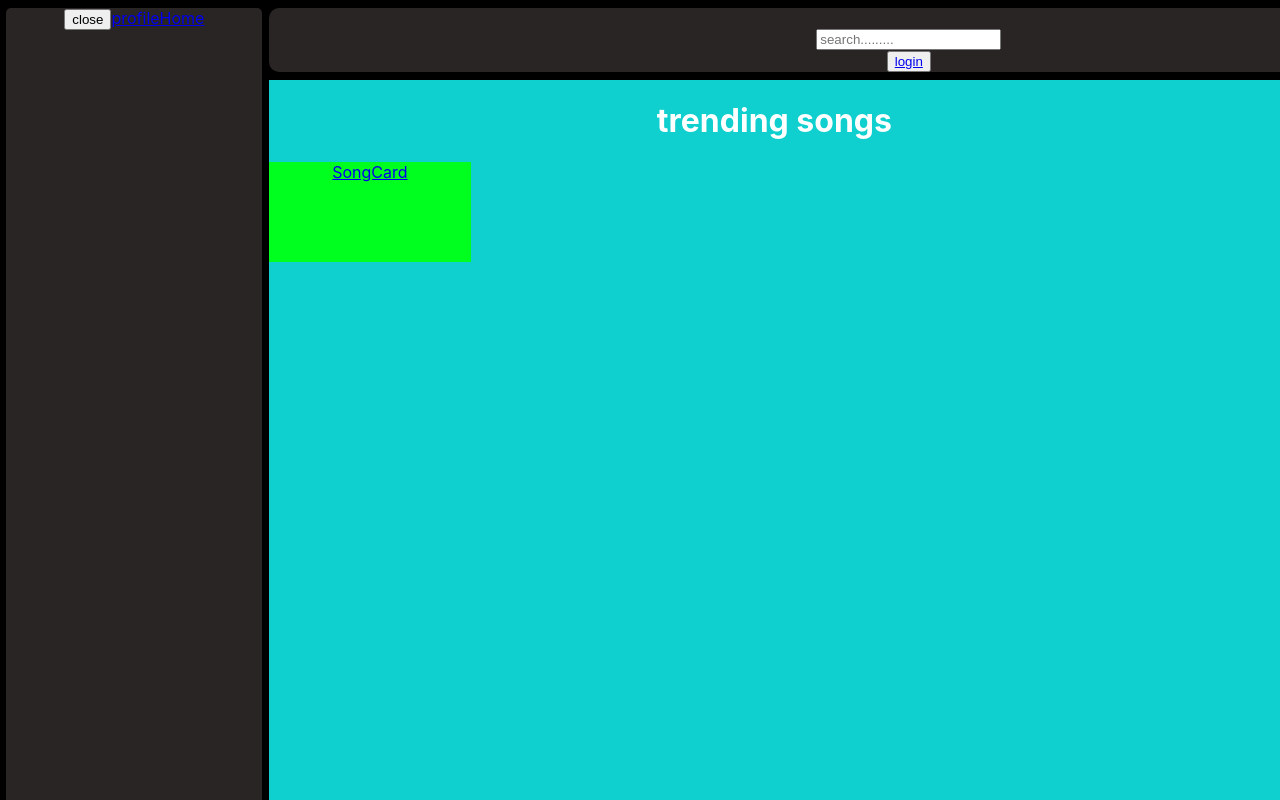
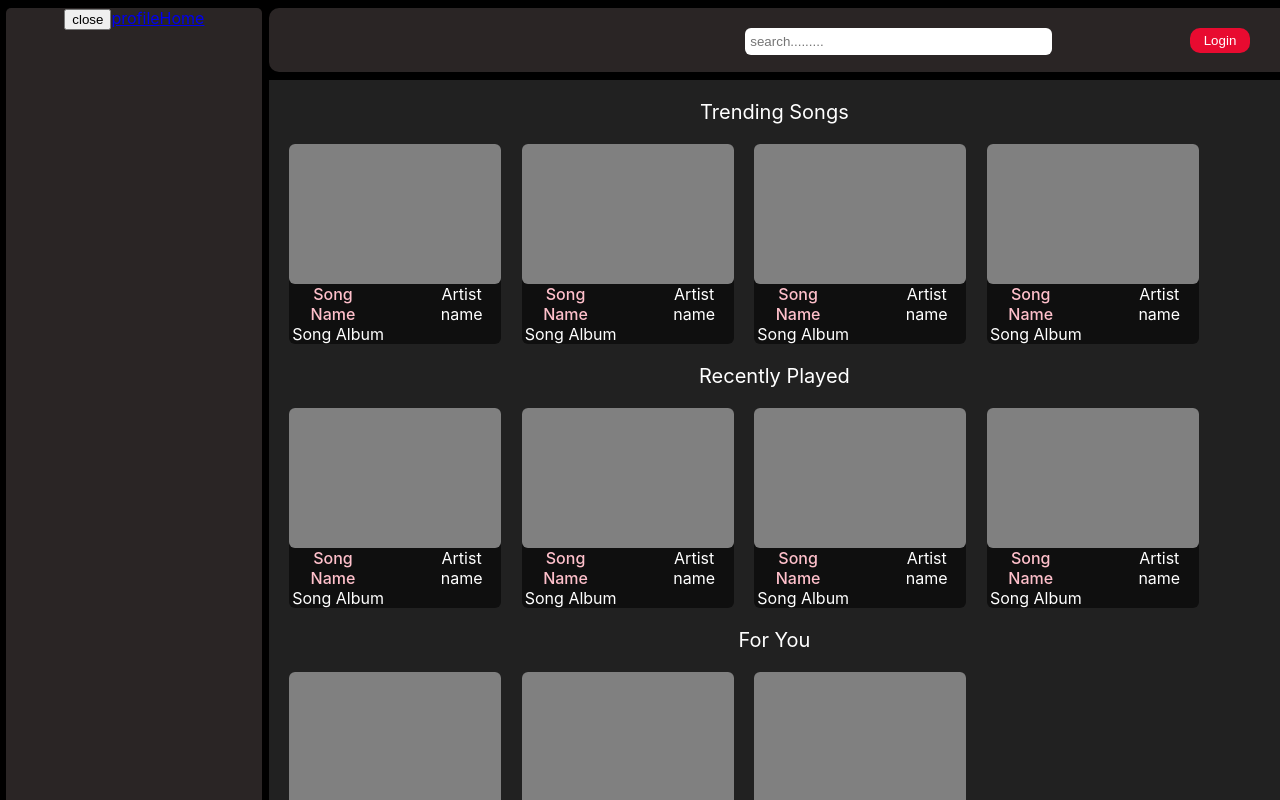
Before and after one commit to khushi-parikh/inter-iit-blockchain, a React (Create React App) app in the folder client/: page / in a window 1280 px wide. Built offline with nearby package versions, Linux system fonts and the light colour scheme.

Commit message:
song-cards page modified

```diff
--- a/client/src/Components/Music/SongCard.tsx
+++ b/client/src/Components/Music/SongCard.tsx
@@ -1,8 +1,277 @@
 import React from 'react'
 import '../style/songcard.css'
+
+// function cards(){
+//   for(var i =0 ; i<3 ; i++){
+//     let row = document.getElementById(card);
+//   }
+// }
 const SongCard = () => {
   return (
-    <div className='card'>SongCard</div>
+    <div>
+      <p>Trending Songs</p>
+
+      <div className='cards'>
+
+        <div id='card'>
+          <div className='song-image'>
+
+          </div>
+
+          <div className='song-details'>
+            <div className='song-name'>
+              Song name
+            </div>
+            <div className='artist-name'>
+              Artist name
+            </div>
+          </div>
+
+          <div className='song-details'>
+            <div className='album-name'>
+              Song Album
+            </div>
+          </div>
+
+
+
+        </div>
+
+        <div id='card'>
+          <div className='song-image'>
+
+          </div>
+
+          <div className='song-details'>
+            <div className='song-name'>
+              Song name
+            </div>
+            <div className='artist-name'>
+              Artist name
+            </div>
+          </div>
+
+          <div className='song-details'>
+            <div className='album-name'>
+              Song Album
+            </div>
+          </div>
+
+
+
+        </div>
+
+        <div id='card'>
+          <div className='song-image'>
+
+          </div>
+
+          <div className='song-details'>
+            <div className='song-name'>
+              Song name
+            </div>
+            <div className='artist-name'>
+              Artist name
+            </div>
+          </div>
+
+          <div className='song-details'>
+            <div className='album-name'>
+              Song Album
+            </div>
+          </div>
+
+        </div>
+
+        <div id='card'>
+          <div className='song-image'>
+
+          </div>
+
+          <div className='song-details'>
+            <div className='song-name'>
+              Song name
+            </div>
+            <div className='artist-name'>
+              Artist name
+            </div>
+          </div>
+
+          <div className='song-details'>
+            <div className='album-name'>
+              Song Album
+            </div>
+          </div>
+
+        </div>
+
+      </div>
+      <p>Recently played</p>
+      <div className="cards">
+
+      <div id='card'>
+          <div className='song-image'>
+
+          </div>
+
+          <div className='song-details'>
+            <div className='song-name'>
+              Song name
+            </div>
+            <div className='artist-name'>
+              Artist name
+            </div>
+          </div>
+
+          <div className='song-details'>
+            <div className='album-name'>
+              Song Album
+            </div>
+          </div>
+
+
+
+        </div>
+
+        <div id='card'>
+          <div className='song-image'>
+
+          </div>
+
+          <div className='song-details'>
+            <div className='song-name'>
+              Song name
+            </div>
+            <div className='artist-name'>
+              Artist name
+            </div>
+          </div>
+
+          <div className='song-details'>
+            <div className='album-name'>
+              Song Album
+            </div>
+          </div>
+
+        </div>
+
+        <div id='card'>
+          <div className='song-image'>
+
+          </div>
+
+          <div className='song-details'>
+            <div className='song-name'>
+              Song name
+            </div>
+            <div className='artist-name'>
+              Artist name
+            </div>
+          </div>
+
+          <div className='song-details'>
+            <div className='album-name'>
+              Song Album
+            </div>
+          </div>
+
+        </div>
+
+        <div id='card'>
+          <div className='song-image'>
+
+          </div>
+
+          <div className='song-details'>
+            <div className='song-name'>
+              Song name
+            </div>
+            <div className='artist-name'>
+              Artist name
+            </div>
+          </div>
+
+          <div className='song-details'>
+            <div className='album-name'>
+              Song Album
+            </div>
+          </div>
+
+        </div>
+      </div>
+
+      <p>For You</p>
+      <div className="cards">
+
+        <div id='card'>
+          <div className='song-image'>
+
+          </div>
+
+          <div className='song-details'>
+            <div className='song-name'>
+              Song name
+            </div>
+            <div className='artist-name'>
+              Artist name
+            </div>
+          </div>
+
+          <div className='song-details'>
+            <div className='album-name'>
+              Song Album
+            </div>
+          </div>
+
+        </div>
+
+        <div id='card'>
+          <div className='song-image'>
+
+          </div>
+
+          <div className='song-details'>
+            <div className='song-name'>
+              Song name
+            </div>
+            <div className='artist-name'>
+              Artist name
+            </div>
+          </div>
+
+          <div className='song-details'>
+            <div className='album-name'>
+              Song Album
+            </div>
+          </div>
+
+        </div>
+
+        <div id='card'>
+          <div className='song-image'>
+
+          </div>
+
+          <div className='song-details'>
+            <div className='song-name'>
+              Song name
+            </div>
+            <div className='artist-name'>
+              Artist name
+            </div>
+          </div>
+
+          <div className='song-details'>
+            <div className='album-name'>
+              Song Album
+            </div>
+          </div>
+        </div>
+      </div>
+
+    </div>
+
+
   )
 }
 
--- a/client/src/Components/Navbar/TopNavbar.tsx
+++ b/client/src/Components/Navbar/TopNavbar.tsx
@@ -10,10 +10,8 @@ const TopNavbar : React.FC<Props>= ({sidenav}) => {
     <div className={ ` ${ sidenav ? 'top-navbar':' top-navbar-add' }`}>
         <div className='top-inside'>
             <div>
-                <input type="text"  placeholder='search.........'/>
-            </div>
-            <div>
-              <button><Link to='/login'>login</Link></button>
+                <input className='search-bar'  type="text"  placeholder='search.........'/>
+                <button className='login-button'><Link to='/login'>login</Link></button>
             </div>
         </div>
     </div>
--- a/client/src/Components/pages/Home.tsx
+++ b/client/src/Components/pages/Home.tsx
@@ -7,11 +7,9 @@ const Home = () => {
   return (
     <div className='home-page'>
       <div>
-        <h1>trending songs</h1>
         <div >
           <Link to='songpage'><SongCard  />
           </Link>
-
         </div>
       </div>
     </div>
--- a/client/src/Components/style/home.css
+++ b/client/src/Components/style/home.css
@@ -3,6 +3,17 @@
     top: 10%;
     right: 0;
     left: 21%;
-    height: 100vh;
-    background-color: rgb(15, 207, 207);
+    height: 110vh;
+    background-color: #212121;
 }
+
+.home-page p{
+    font-size: 20px;
+    text-transform: capitalize;
+    color: white;
+    left: 22%;
+}
+
+.home-page a{
+    text-decoration: none;
+}
--- a/client/src/Components/style/navbar.css
+++ b/client/src/Components/style/navbar.css
@@ -16,6 +16,33 @@
         width: 20%;
     }
 }
+
+.login-button{
+    border-radius: 10px;
+    height: 25px;
+    width: 60px;
+    background-color: rgb(232, 11, 48);
+    border: transparent;
+    position: fixed;
+    right: 30px;
+}
+
+.login-button a{
+    text-decoration: none;
+    color: white;
+    text-transform: capitalize;
+}
+
+.search-bar{
+    height: 25px;
+    border-radius: 6px;
+    border: transparent;
+    width: 300px;
+    margin-right: 20px;
+    padding-left: 5px;
+}
+
+
 .side-nav-close{
     animation:move-sidebar 1 0.5s forwards;
 
--- a/client/src/Components/style/songcard.css
+++ b/client/src/Components/style/songcard.css
@@ -1,7 +1,55 @@
-.card{
-    height: 100px;
-    width: 20%;
-    background-color: rgb(0, 255, 30);
+.cards{
+  display: flex;
+  flex-wrap: wrap;
+  row-gap: 10px;
+}
+
+.cards a{
+  text-decoration: none;
+}
+
+#card{
+    flex-basis: 21% ;
+    height: 200px;
+    width: 25%;
+    background-color: rgba(0, 0, 0, 0.54);
+    border-radius: 6px;
+    margin-left: 2%;
+    color: white;
+    text-decoration: none;
+
+}
+
+.song-image{
+  background-color: grey;
+  width: 100%;
+  height: 70%;
+  border-radius: 6px;
+}
+
+.song-details{
+  display: flex;
+  flex-direction: row;
+  gap: 3em;
+  margin-left: 1.5%;
+  /* text-decoration: none; */
+}
+
+.song-details a{
+  text-decoration: none;
+}
+.song-name{
+  font-weight: 500;
+  color: pink;
+  text-transform: capitalize;
+}
+
+.artist-name{
+  font-size: 16px;
+}
+
+.album-name{
+  font-size: 16px;
 }
 
 .component {
```
